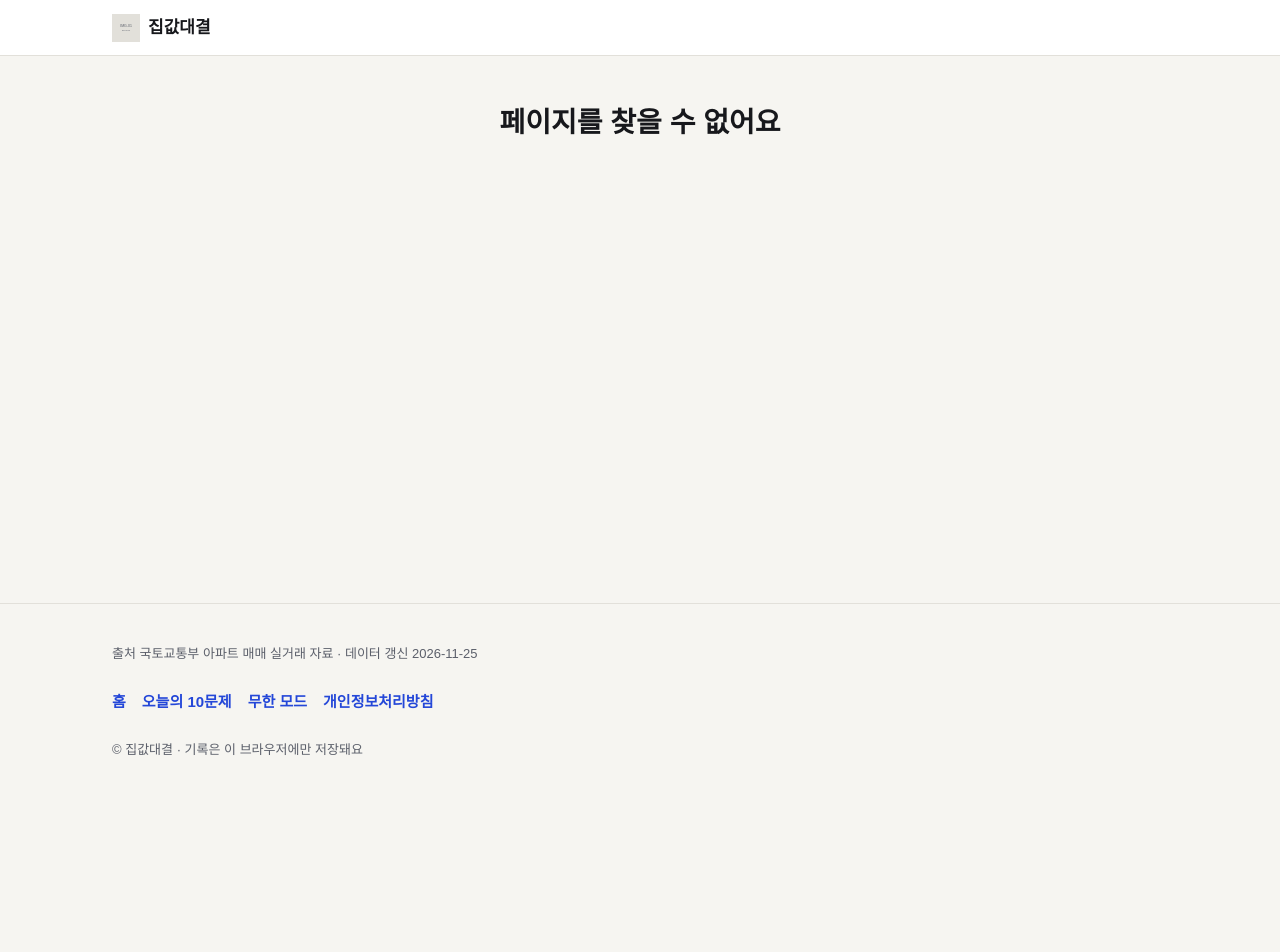
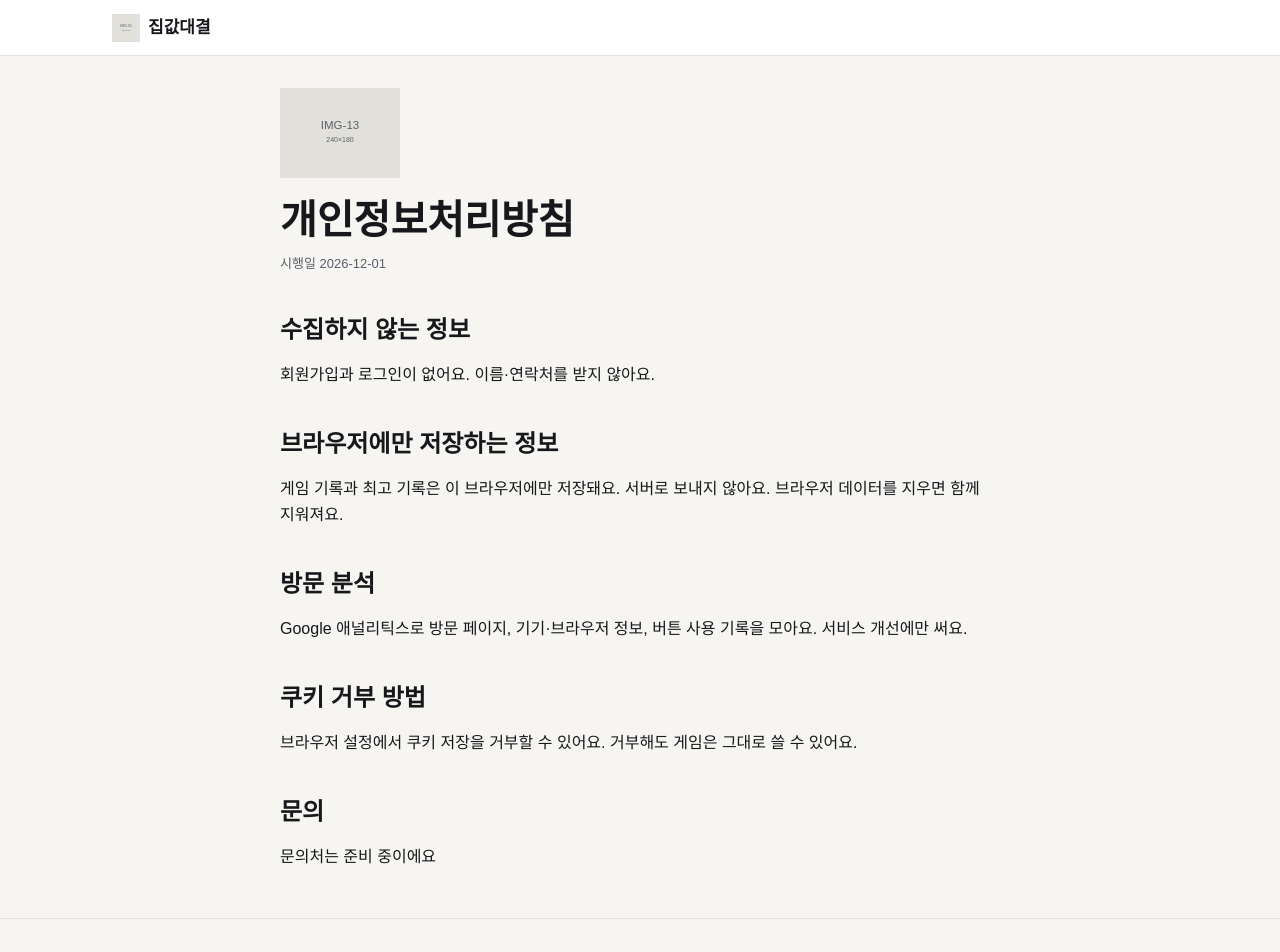
Before and after one commit to lightname/jipgapduel, a Next.js app: page /privacy in a window 1280 px wide. Before the commit this address had no page. Shown: the top 952 px of the page. Before the commit the page ends 800 px from the top, so only its background shows below. Built offline with nearby package versions, Linux system fonts and the light colour scheme; a web font is replaced by a local one.

Commit message:
T-15: S-07 개인정보처리방침 페이지 구현

```diff
--- /dev/null
+++ b/src/app/privacy/page.tsx
@@ -0,0 +1,16 @@
+import type { Metadata } from 'next';
+import { PrivacyBody } from '@/features/legal';
+import { t } from '@/lib/i18n/t';
+import { buildMetadata } from '@/lib/seo/build-metadata';
+
+export const metadata: Metadata = buildMetadata({
+  path: '/privacy',
+  title: t('meta.s07.title'),
+  description: t('meta.s07.description'),
+  og: 'S-01',
+  page: { kind: 'legal' },
+});
+
+export default function PrivacyPage() {
+  return <PrivacyBody />;
+}
--- /dev/null
+++ b/src/features/legal/index.ts
@@ -0,0 +1 @@
+export { PrivacyBody, type PrivacyBodyProps } from './view/PrivacyBody';
--- /dev/null
+++ b/src/features/legal/view/PrivacyBody.tsx
@@ -0,0 +1,75 @@
+import { site } from '@config';
+import { Img } from '@/components/Img';
+import { t } from '@/lib/i18n/t';
+
+export type PrivacyBodyProps = {
+  effectiveDate?: string;
+  adsEnabled?: boolean;
+  contactEmail?: string;
+};
+
+export function PrivacyBody({
+  effectiveDate = site.privacyEffectiveDate,
+  adsEnabled = site.ads.enabled,
+  contactEmail = site.contactEmail,
+}: PrivacyBodyProps) {
+  const email = contactEmail.trim();
+  if (!email) {
+    console.warn('[privacy] WARN contactEmail empty');
+  }
+
+  return (
+    <article className="mx-auto w-full max-w-[720px] px-5 py-[var(--space-8)] md:px-0 xl:pt-[var(--space-16)]">
+      <header>
+        <Img id="IMG-13" className="h-[90px] w-[120px] object-contain" priority />
+        <h1 className="type-h1 mt-[var(--space-4)] text-text">{t('s07.title')}</h1>
+        <p className="type-small mt-[var(--space-2)] text-text-muted">
+          {t('s07.effectiveDate', { date: effectiveDate })}
+        </p>
+      </header>
+
+      <div className="prose-guide mt-[var(--space-8)] text-text">
+        <section>
+          <h2>{t('s07.noCollectTitle')}</h2>
+          <p>{t('s07.noCollectBody')}</p>
+        </section>
+
+        <section>
+          <h2>{t('s07.storageTitle')}</h2>
+          <p>{t('s07.storageBody')}</p>
+        </section>
+
+        <section>
+          <h2>{t('s07.analyticsTitle')}</h2>
+          <p>{t('s07.analyticsBody')}</p>
+        </section>
+
+        {adsEnabled ? (
+          <section>
+            <h2>{t('s07.adsTitle')}</h2>
+            <p>{t('s07.adsBody')}</p>
+          </section>
+        ) : null}
+
+        <section>
+          <h2>{t('s07.cookieTitle')}</h2>
+          <p>{t('s07.cookieBody')}</p>
+        </section>
+
+        <section>
+          <h2>{t('s07.contactTitle')}</h2>
+          <p>
+            {email ? (
+              <>
+                {t('s07.contactLabel')}
+                <a href={`mailto:${email}`}>{email}</a>
+              </>
+            ) : (
+              t('s07.contactPending')
+            )}
+          </p>
+        </section>
+      </div>
+    </article>
+  );
+}
--- a/src/messages/ko.json
+++ b/src/messages/ko.json
@@ -134,6 +134,10 @@
     "s03": {
       "title": "어느 아파트가 더 비쌀까? 무한 모드 | 집값대결",
       "description": "틀릴 때까지 계속 나오는 수도권 아파트 가격 비교 게임. 실제 거래 두 건 중 더 비싼 쪽을 고르고 최고 기록에 도전해요."
+    },
+    "s07": {
+      "title": "개인정보처리방침 | 집값대결",
+      "description": "집값대결은 회원가입 없이 운영돼요. 브라우저 저장 정보, 방문 분석과 광고 쿠키, 거부 방법과 문의처를 안내해요."
     }
   },
   "s04": {
@@ -240,6 +244,23 @@
       "colCount": "거래 수"
     }
   },
+  "s07": {
+    "title": "개인정보처리방침",
+    "effectiveDate": "시행일 {date}",
+    "noCollectTitle": "수집하지 않는 정보",
+    "noCollectBody": "회원가입과 로그인이 없어요. 이름·연락처를 받지 않아요.",
+    "storageTitle": "브라우저에만 저장하는 정보",
+    "storageBody": "게임 기록과 최고 기록은 이 브라우저에만 저장돼요. 서버로 보내지 않아요. 브라우저 데이터를 지우면 함께 지워져요.",
+    "analyticsTitle": "방문 분석",
+    "analyticsBody": "Google 애널리틱스로 방문 페이지, 기기·브라우저 정보, 버튼 사용 기록을 모아요. 서비스 개선에만 써요.",
+    "adsTitle": "광고",
+    "adsBody": "광고가 켜져 있으면 Google 애드센스가 쿠키를 쓸 수 있어요. 맞춤 광고는 Google 광고 설정에서 끌 수 있어요.",
+    "cookieTitle": "쿠키 거부 방법",
+    "cookieBody": "브라우저 설정에서 쿠키 저장을 거부할 수 있어요. 거부해도 게임은 그대로 쓸 수 있어요.",
+    "contactTitle": "문의",
+    "contactLabel": "개인정보 관련 문의: ",
+    "contactPending": "문의처는 준비 중이에요"
+  },
   "s08": {
     "title": "페이지를 찾을 수 없어요"
   }
```
Also changed, not shown: 2 other files (tests, documents, lock files or other folders).
